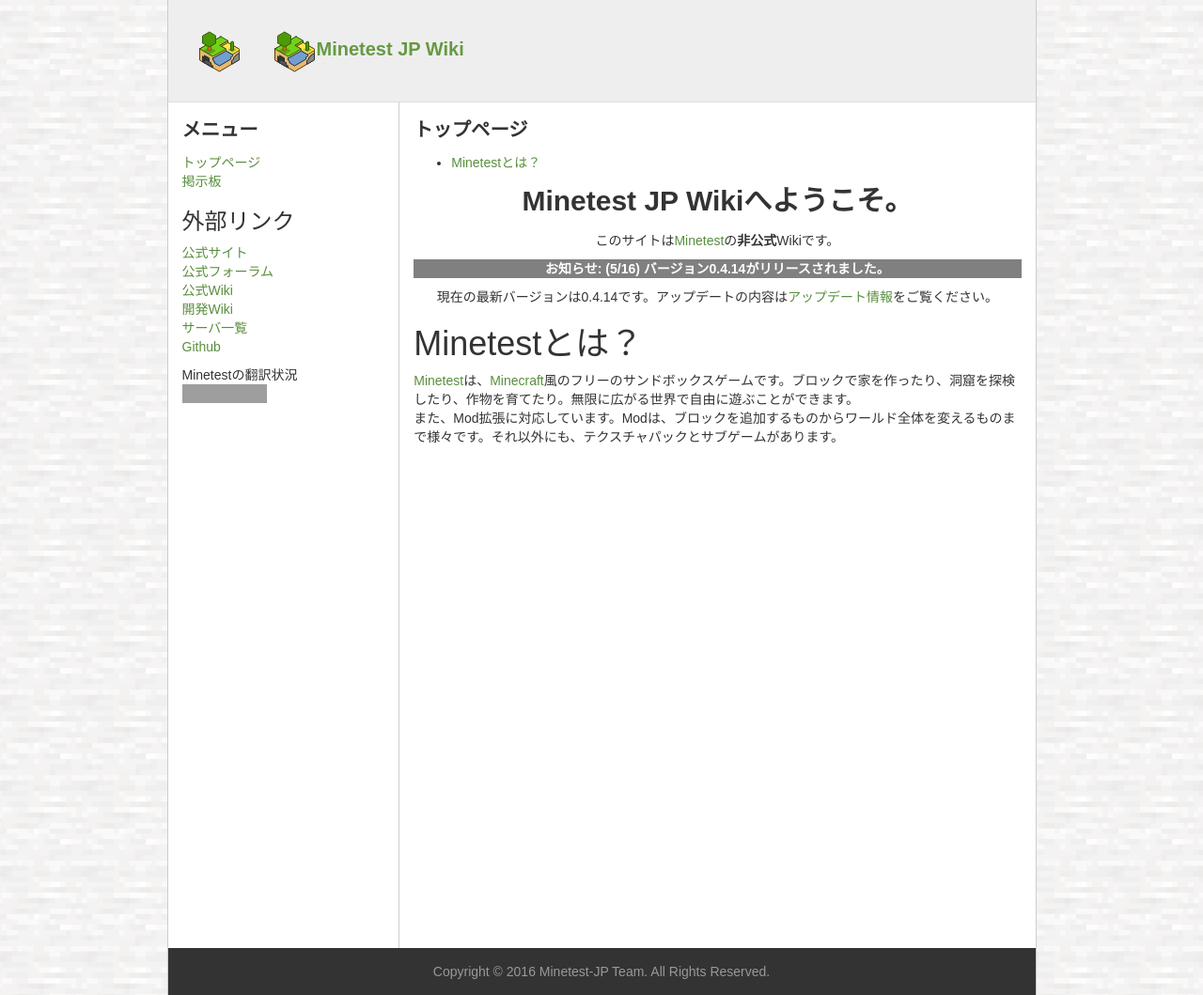
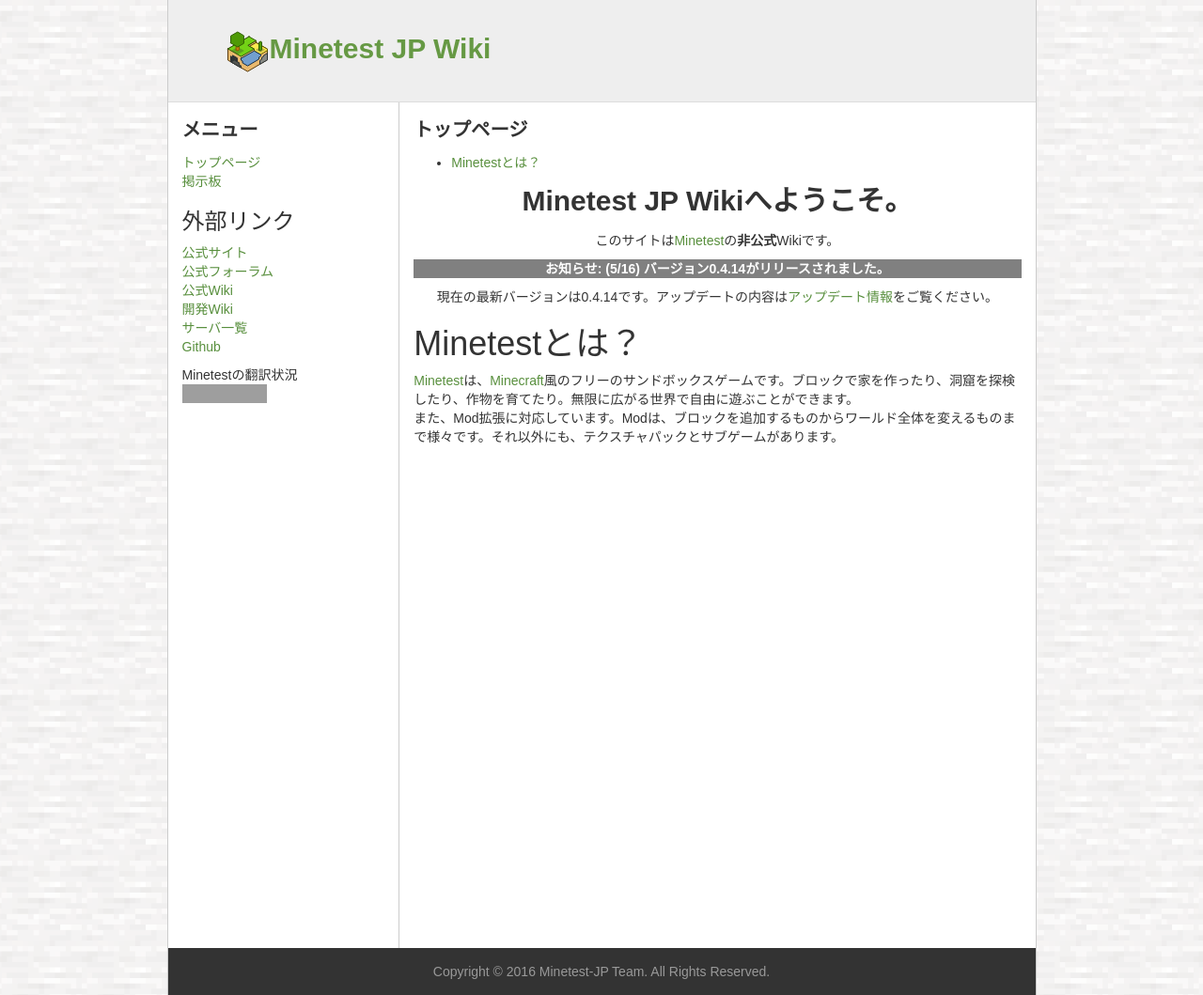
Before and after one commit to minetest-jp/wiki, a Jekyll site: the page built from index.md, in a window 1280 px wide. Shown: the whole page at 94% size. Built offline with Jekyll 4.4.1, drawn with Linux system fonts in a browser that asks for light colours; grey boxes are pictures that could not be loaded.

Commit message:
Update default.scss

```diff
--- a/css/default.scss
+++ b/css/default.scss
@@ -32,8 +32,7 @@
   border-bottom: 1px solid #ddd;
 
   p {
-    background: url(../img/logo.svg) no-repeat left center;
-    font-size: 20px;
+    font-size: 30px;
     font-weight: bold;
     line-height: 30px;
     margin: 0 30px;
@@ -41,7 +40,7 @@
     padding: 30px 85px 30px 20px;
     text-align: left;
     text-decoration: none;
-    text-indent: 60px;
+    text-indent: 10px;
 
     a {
       color: #694;
```
